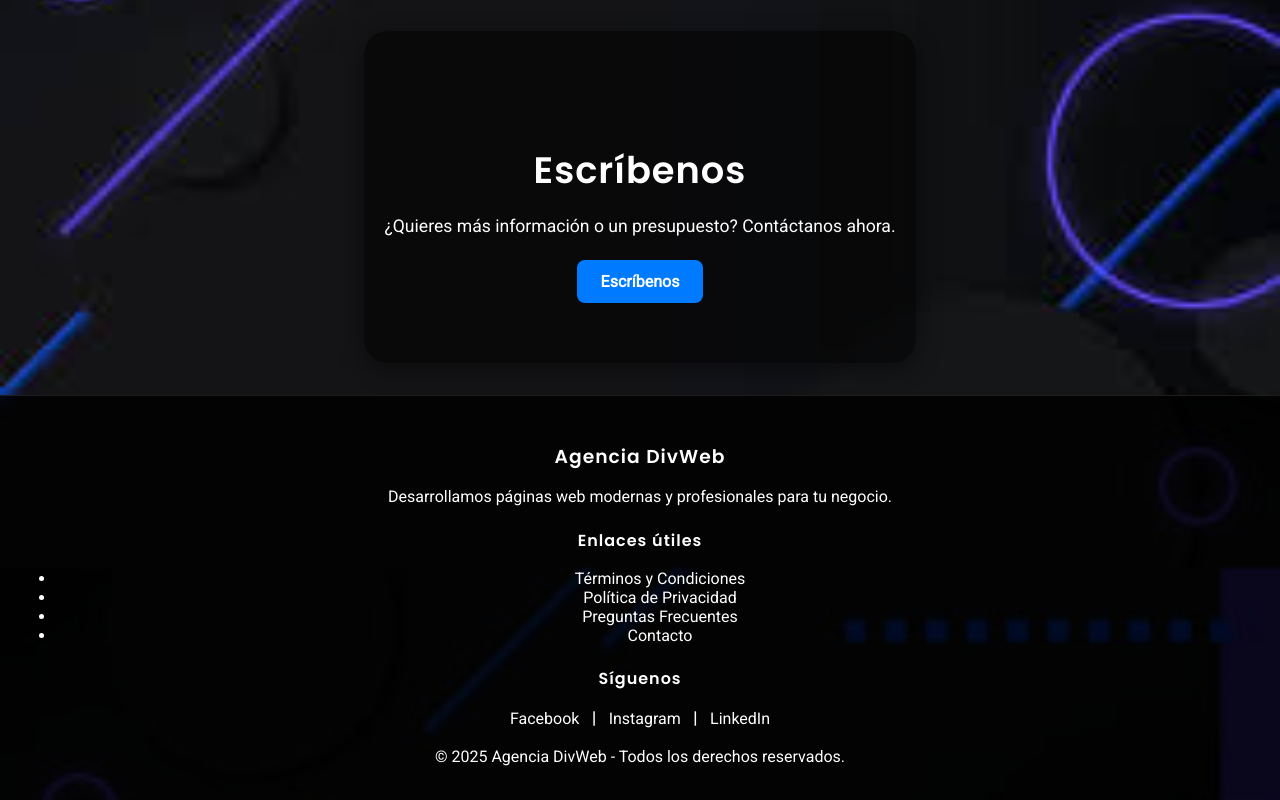
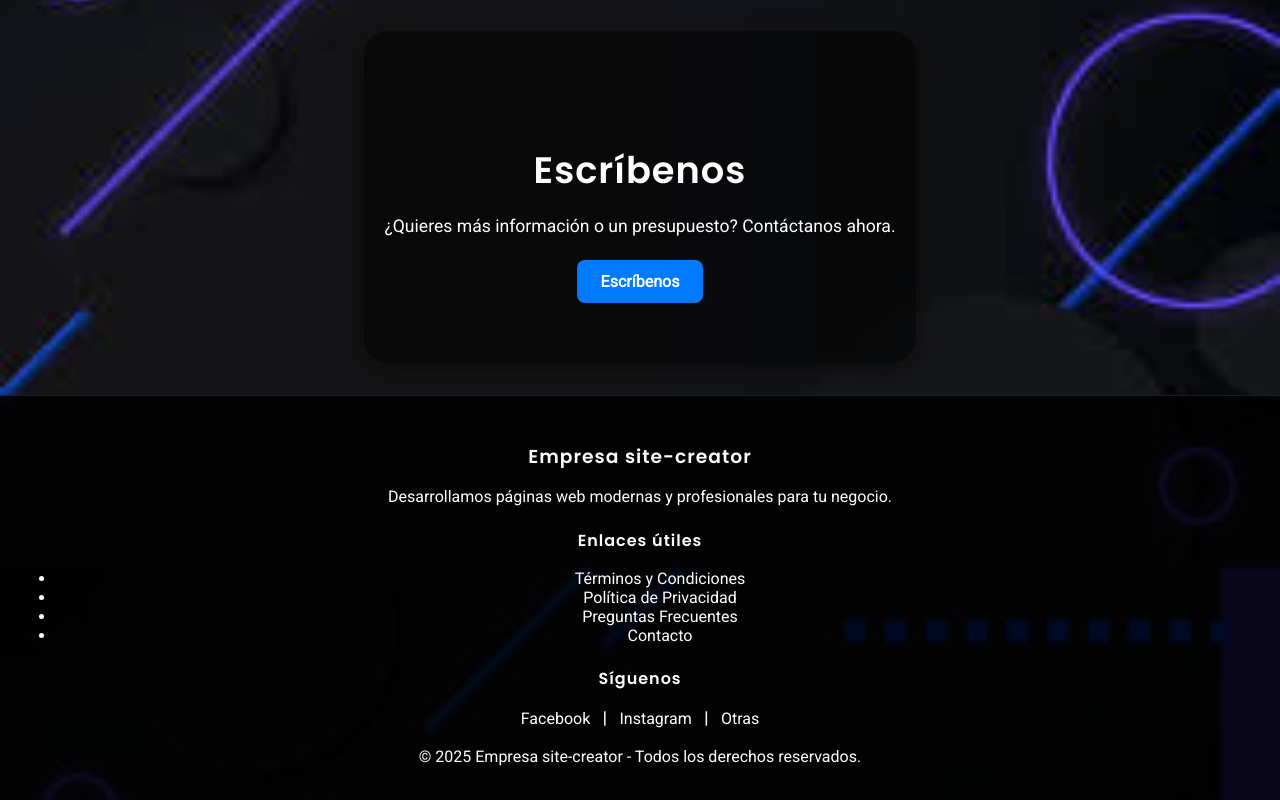
Before and after one commit to ANGEL-OFC/web-site, a plain HTML site: page index.html in a window 1280 px wide. Shown: the part 1987-2787 px from the top of the page. Drawn offline with Linux system fonts and the light colour scheme.

Commit message:
Actualizar index.html

```diff
--- a/index.html
+++ b/index.html
@@ -3,7 +3,7 @@
 <head>
   <meta charset="UTF-8">
   <meta name="viewport" content="width=device-width, initial-scale=1.0">
-  <title>Agencia DivWeb</title>
+  <title>Empresa creator site</title>
   <link rel="stylesheet" href="styles.css">
  <link rel="stylesheet" href="style.css">
   <link href="https://fonts.googleapis.com/css2?family=Poppins:wght@400;600&family=Roboto:wght@300;400&display=swap" rel="stylesheet">
@@ -63,7 +63,7 @@
   <footer class="footer">
     <div class="footer-contenedor">
       <div class="footer-info">
-        <h3>Agencia DivWeb</h3>
+        <h3>Empresa site-creator</h3>
         <p>Desarrollamos páginas web modernas y profesionales para tu negocio.</p>
       </div>
       <div class="footer-links">
@@ -79,11 +79,11 @@
         <h4>Síguenos</h4>
         <a href="#">Facebook</a> |
         <a href="#">Instagram</a> |
-        <a href="#">LinkedIn</a>
+        <a href="#">Otras</a>
       </div>
     </div>
     <div class="footer-copy">
-      <p>&copy; 2025 Agencia DivWeb - Todos los derechos reservados.</p>
+      <p>&copy; 2025 Empresa site-creator - Todos los derechos reservados.</p>
     </div>
   </footer>
 
```
